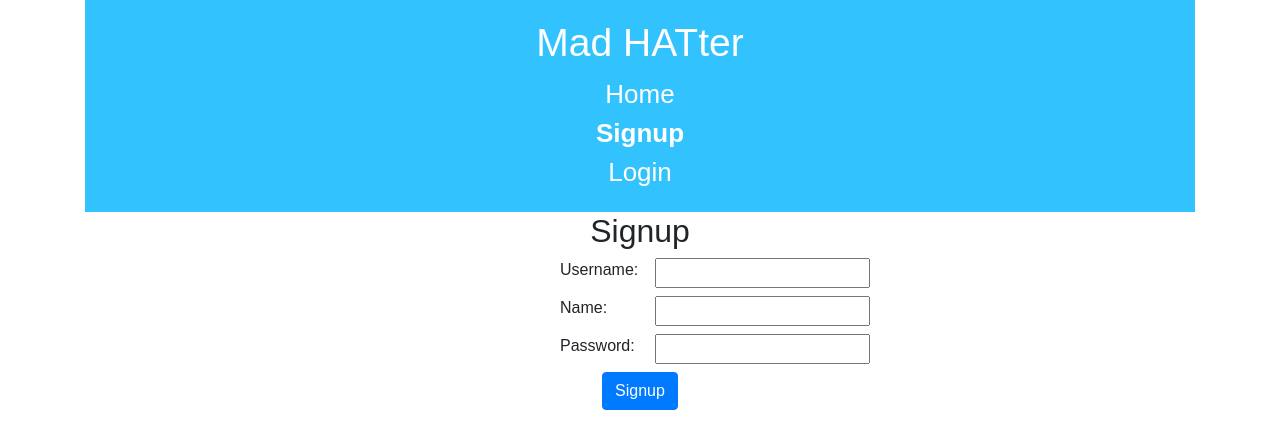
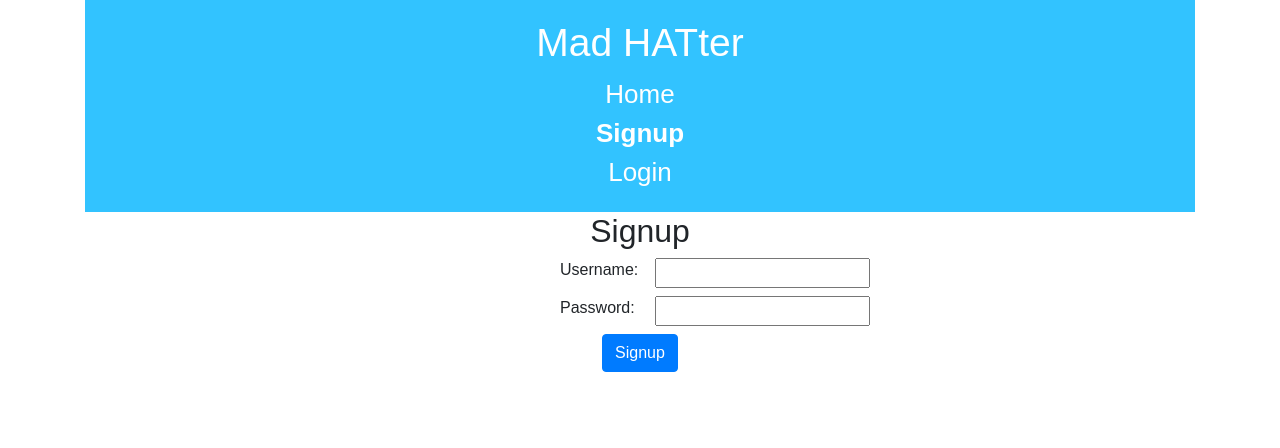
Before and after one commit to Shubanshii/mad-hatter-database, a React (Create React App) app in the folder client/: page /signup in a window 1280 px wide. Shown: the top 448 px of the page. Built offline with nearby package versions, Linux system fonts and the light colour scheme.

Commit message:
demo login

```diff
--- a/client/src/components/pages/Login.jsx
+++ b/client/src/components/pages/Login.jsx
@@ -5,8 +5,8 @@ export default class Login extends Component {
   constructor(props) {
     super(props)
     this.state = {
-      username: "",
-      password: "",
+      username: "TestUser",
+      password: "testpass",
       message: null
     }
     this.handleInputChange = this.handleInputChange.bind(this)
--- a/client/src/components/pages/Signup.jsx
+++ b/client/src/components/pages/Signup.jsx
@@ -46,11 +46,6 @@ export default class Signup extends Component {
           </div>
           <div className="row mt-2">
             <div className="col-sm-5"></div>
-            <div className="col-sm-1 text-left">Name:</div>
-            <div className="col-sm-1"><input type="text" value={this.state.name} name="name" onChange={this.handleInputChange} /></div>
-          </div>
-          <div className="row mt-2">
-            <div className="col-sm-5"></div>
             <div className="col-sm-1 text-left">Password:</div>
             <div className="col-sm-1"><input type="password" value={this.state.password} name="password" onChange={this.handleInputChange} /></div>
           </div>
```
